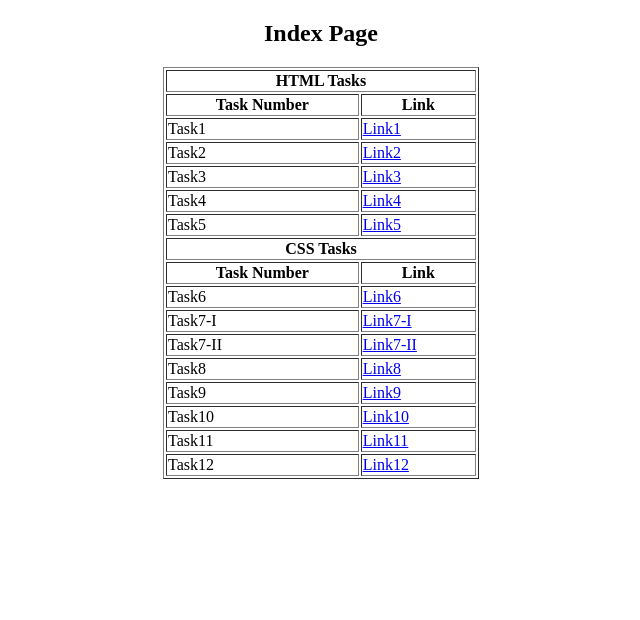
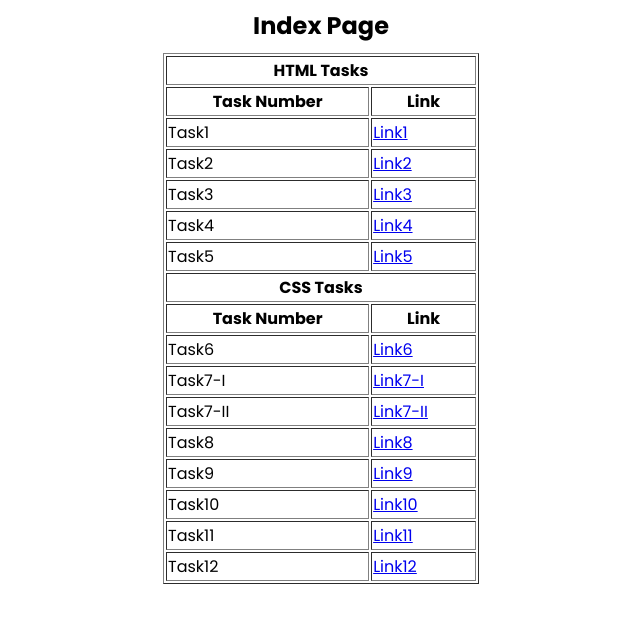
Before and after one commit to Rahul7177/MernStack1, a plain HTML site: page index.html in a window 1280 px wide. Shown: the whole page, without its empty margins (319-959 px from the left). Drawn offline with Linux system fonts and the light colour scheme; files that its build step writes are made by us from their sources; the site is published under a folder, as on GitHub Pages, so addresses that start at the root find nothing.

Commit message:
Update index.html

```diff
--- a/index.html
+++ b/index.html
@@ -3,7 +3,7 @@
 <head>
     <meta charset="UTF-8">
     <meta name="viewport" content="width=device-width, initial-scale=1.0">
-    <link rel="stylesheet" href="/Module1/CSS/index.css">
+    <link rel="stylesheet" href="CSS/index.css">
     <title>Mern Stack Course</title>
 </head>
 <body>
@@ -20,22 +20,22 @@
 
                 <tr>
                     <td>Task1</td>
-                    <td><a href="/Module1/HTML/task1.html">Link1</a></td>
+                    <td><a href="HTML/task1.html">Link1</a></td>
                 </tr>
                 <tr>
                     <td>Task2</td>
-                    <td><a href="/Module1/HTML/task2.html">Link2</a></td>
+                    <td><a href="HTML/task2.html">Link2</a></td>
                 </tr>
                 <tr>
                     <td>Task3</td>
-                    <td><a href="/Module1/HTML/task3.html">Link3</a></td>
+                    <td><a href="HTML/task3.html">Link3</a></td>
                 </tr>
                 <tr>
                     <td>Task4</td>
-                    <td><a href="/Module1/HTML/task4.html">Link4</a></td>
+                    <td><a href="HTML/task4.html">Link4</a></td>
                 <tr>
                     <td>Task5</td>
-                    <td><a href="/Module1/HTML/task5.html">Link5</a></td>
+                    <td><a href="HTML/task5.html">Link5</a></td>
                 </tr>
                 <tr>
                     <th colspan="2">CSS Tasks</th>
@@ -46,35 +46,35 @@
                 </tr>
                 <tr>
                     <td>Task6</td>
-                    <td><a href="/Module1/HTML/task6.html">Link6</a></td>
+                    <td><a href="HTML/task6.html">Link6</a></td>
                 </tr>
                 <tr>
                     <td>Task7-I</td>
-                    <td><a href="/Module1/HTML/task7-I.html">Link7-I</a></td>
+                    <td><a href="HTML/task7-I.html">Link7-I</a></td>
                 </tr>
                 <tr>
                     <td>Task7-II</td>
-                    <td><a href="/Module1/HTML/task7-II.html">Link7-II</a></td>
+                    <td><a href="HTML/task7-II.html">Link7-II</a></td>
                 </tr>
                 <tr>
                     <td>Task8</td>
-                    <td><a href="/Module1/HTML/task8.html">Link8</a></td>
+                    <td><a href="HTML/task8.html">Link8</a></td>
                 </tr>
                 <tr>
                     <td>Task9</td>
-                    <td><a href="/Module1/HTML/task9.html">Link9</a></td>
+                    <td><a href="HTML/task9.html">Link9</a></td>
                 </tr>
                 <tr>
                     <td>Task10</td>
-                    <td><a href="/Module1/HTML/task10.html">Link10</a></td>
+                    <td><a href="HTML/task10.html">Link10</a></td>
                 </tr>
                 <tr>
                     <td>Task11</td>
-                    <td><a href="/Module1/HTML/task11.html">Link11</a></td>
+                    <td><a href="HTML/task11.html">Link11</a></td>
                 </tr>
                 <tr>
                     <td>Task12</td>
-                    <td><a href="/Module1/HTML/task12.html">Link12</a></td>
+                    <td><a href="HTML/task12.html">Link12</a></td>
                 </tr>
             </table>
     </cente>
```
